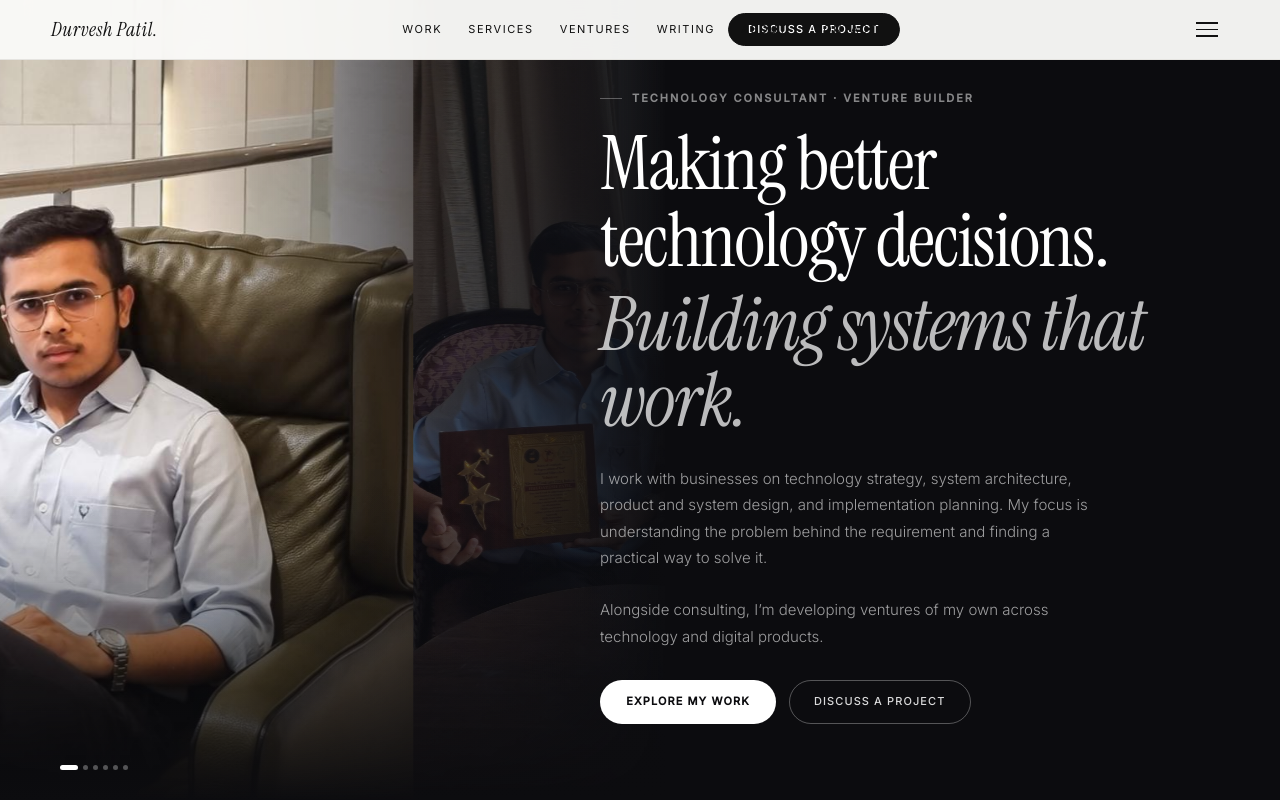
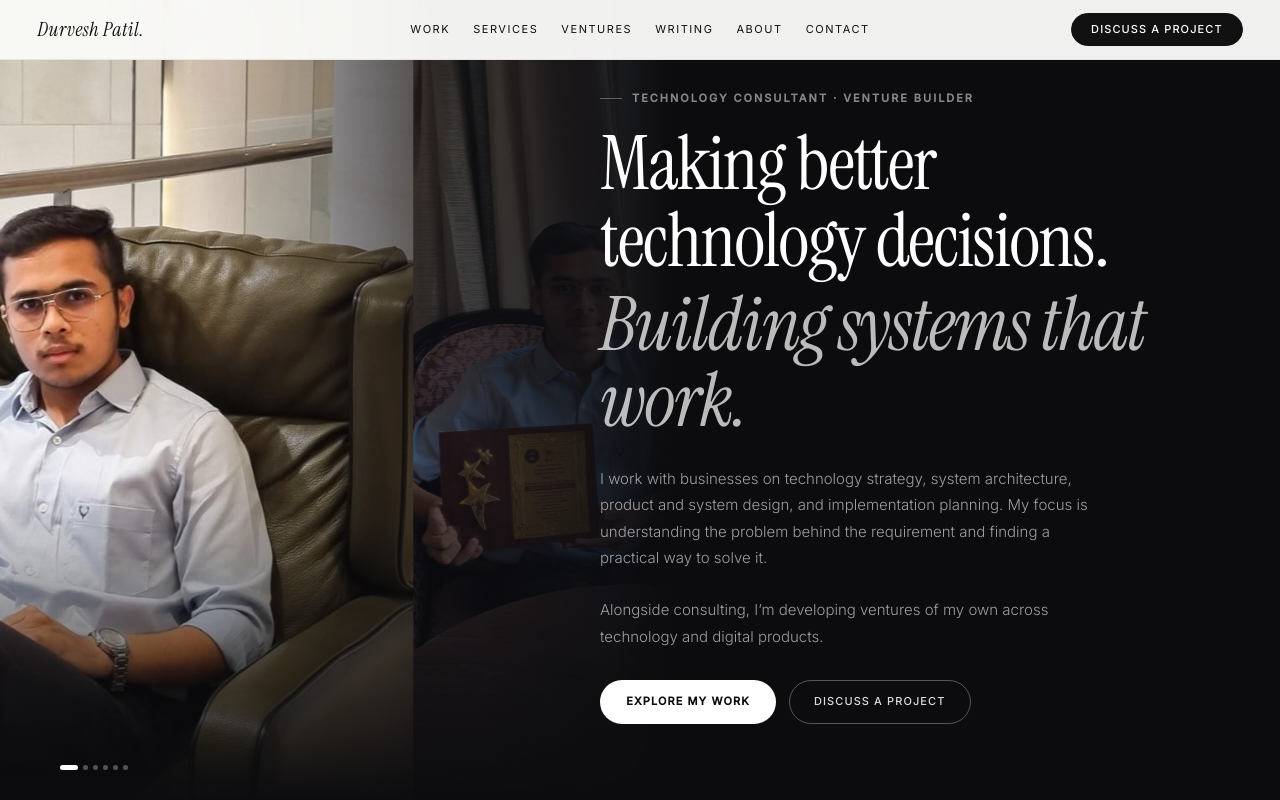
Before and after one commit to durveshpatil17/durvesh-portfolio-2026, a React (Vite) app: page / in a window 1280 px wide. Shown: the top 800 px of the page. Built offline with nearby package versions, Linux system fonts and the light colour scheme.

Commit message:
style: center desktop navbar links with 3-column grid and update breakpoint

```diff
--- a/src/index.css
+++ b/src/index.css
@@ -14,15 +14,15 @@ html, body {
   color: #111111;
 }
 
-/* Responsive visibility */
+/* Responsive visibility for Header */
 .nav-links-desktop { display: none; }
 .nav-cta-desktop { display: none; }
 .nav-menu-btn { display: flex; }
 
-@media (min-width: 768px) {
+@media (min-width: 1024px) {
   .nav-links-desktop { display: flex; }
-  .nav-cta-desktop { display: block; }
-  .nav-menu-btn { display: none; }
+  .nav-cta-desktop { display: inline-flex; }
+  .nav-menu-btn { display: none !important; }
 }
 
 /* ═══════════════════ HERO — Mobile stacked, Desktop side-by-side ═══════════════════ */
--- a/src/layout/Navbar.jsx
+++ b/src/layout/Navbar.jsx
@@ -63,10 +63,12 @@ export default function Navbar() {
         onMouseEnter={() => setHovered(true)}
         onMouseLeave={() => setHovered(false)}
         style={{
-          position: 'fixed', top: 0, left: 0, right: 0, zIndex: 100,
+          position: 'fixed',
+          top: 0,
+          left: 0,
+          right: 0,
+          zIndex: 100,
           height: '60px',
-          display: 'flex', alignItems: 'center',
-          padding: '0 clamp(1.25rem, 4vw, 3.5rem)',
           transition: 'background 0.35s ease, border-color 0.35s ease, backdrop-filter 0.35s ease',
           background: navBg,
           borderBottom: navBorder,
@@ -74,29 +76,55 @@ export default function Navbar() {
           WebkitBackdropFilter: blurVal,
         }}
       >
-        {/* Logo — always left */}
-        <Link to="/" style={{
-          fontFamily: S.serif, fontSize: '1.3rem',
-          color: logoCol, textDecoration: 'none',
-          letterSpacing: '0.03em', fontStyle: 'italic',
-          transition: 'color 0.3s', flexShrink: 0, marginRight: 'auto',
-        }}>
+        <div
+          style={{
+            maxWidth: '1320px',
+            height: '100%',
+            margin: '0 auto',
+            padding: '0 clamp(1.25rem, 3.5vw, 2.5rem)',
+            display: 'grid',
+            gridTemplateColumns: '1fr auto 1fr',
+            alignItems: 'center',
+            gap: '1rem',
+          }}
+        >
+          {/* 1. Left: Wordmark */}
+          <div style={{ gridColumn: 1, justifySelf: 'start', display: 'flex', alignItems: 'center', minWidth: 0 }}>
+            <Link
+              to="/"
+              style={{
+                fontFamily: S.serif,
+                fontSize: '1.3rem',
+                color: logoCol,
+                textDecoration: 'none',
+                letterSpacing: '0.03em',
+                fontStyle: 'italic',
+                transition: 'color 0.3s',
+                whiteSpace: 'nowrap',
+              }}
+            >
               Durvesh Patil.
             </Link>
+          </div>
 
-        {/* Desktop nav links — centred absolutely within the bar */}
-        <div className="nav-links-desktop" style={{
-          gap: '1.75rem',
-          position: 'absolute',
-          left: '50%',
-          transform: 'translateX(-50%)',
-          maxWidth: 'calc(100% - 380px)',
-          overflow: 'hidden',
-        }}>
+          {/* 2. Center: Desktop navigation links (strictly in its own center grid column) */}
+          <div
+            className="nav-links-desktop"
+            style={{
+              gridColumn: 2,
+              justifySelf: 'center',
+              alignItems: 'center',
+              gap: 'clamp(1rem, 1.8vw, 1.75rem)',
+              minWidth: 0,
+            }}
+          >
             {LINKS.map(({ to, label }) => {
               const active = isActive(to);
               return (
-              <Link key={to} to={to} style={{
+                <Link
+                  key={to}
+                  to={to}
+                  style={{
                     color: active ? activeCol : textCol,
                     textDecoration: 'none',
                     fontSize: '11px',
@@ -107,71 +135,94 @@ export default function Navbar() {
                     position: 'relative',
                     whiteSpace: 'nowrap',
                   }}
-                onMouseEnter={e => e.currentTarget.style.color = active ? activeCol : (onHero ? '#FFFFFF' : '#534AB7')}
-                onMouseLeave={e => e.currentTarget.style.color = active ? activeCol : textCol}
+                  onMouseEnter={(e) => (e.currentTarget.style.color = active ? activeCol : onHero ? '#FFFFFF' : '#534AB7')}
+                  onMouseLeave={(e) => (e.currentTarget.style.color = active ? activeCol : textCol)}
                 >
                   {label}
                   {active && (
-                  <span style={{
-                    position: 'absolute', bottom: '-5px', left: 0, right: 0,
-                    height: '1.5px', borderRadius: '1px',
+                    <span
+                      style={{
+                        position: 'absolute',
+                        bottom: '-5px',
+                        left: 0,
+                        right: 0,
+                        height: '1.5px',
+                        borderRadius: '1px',
                         background: onHero ? 'rgba(255,255,255,0.55)' : '#534AB7',
-                  }} />
+                      }}
+                    />
                   )}
                 </Link>
               );
             })}
           </div>
 
-        {/* Restrained CTA — Discuss a Project */}
+          {/* 3. Right: Desktop CTA or Mobile Hamburger */}
+          <div style={{ gridColumn: 3, justifySelf: 'end', display: 'flex', alignItems: 'center', gap: '0.75rem', minWidth: 0 }}>
             <Link
               to="/contact"
               className="nav-cta-desktop"
               style={{
-            marginLeft: 'auto',
-            flexShrink: 0,
                 padding: '0.45rem 1.25rem',
                 background: ctaBg,
                 border: `0.5px solid ${ctaBorder}`,
                 color: ctaColor,
                 borderRadius: '30px',
-            fontSize: '11px', letterSpacing: '0.1em', textTransform: 'uppercase',
-            textDecoration: 'none', fontWeight: 500,
+                fontSize: '11px',
+                letterSpacing: '0.1em',
+                textTransform: 'uppercase',
+                textDecoration: 'none',
+                fontWeight: 500,
                 transition: 'background 0.25s, border-color 0.25s, opacity 0.2s',
                 whiteSpace: 'nowrap',
+                alignItems: 'center',
               }}
-          onMouseEnter={e => e.currentTarget.style.opacity = '0.75'}
-          onMouseLeave={e => e.currentTarget.style.opacity = '1'}
+              onMouseEnter={(e) => (e.currentTarget.style.opacity = '0.75')}
+              onMouseLeave={(e) => (e.currentTarget.style.opacity = '1')}
             >
               Discuss a Project
             </Link>
 
-        {/* Hamburger — mobile only */}
             <button
               className="nav-menu-btn"
-          onClick={() => setMenuOpen(v => !v)}
+              onClick={() => setMenuOpen((v) => !v)}
               aria-label="Toggle menu"
               style={{
-            background: 'none', border: 'none', cursor: 'pointer',
-            padding: '10px', marginLeft: 'auto',
-            display: 'flex', flexDirection: 'column', gap: '5px',
-            alignItems: 'center', justifyContent: 'center',
-            minWidth: '44px', minHeight: '44px',
+                background: 'none',
+                border: 'none',
+                cursor: 'pointer',
+                padding: '8px',
+                flexDirection: 'column',
+                gap: '5px',
+                alignItems: 'center',
+                justifyContent: 'center',
+                minWidth: '44px',
+                minHeight: '44px',
               }}
             >
-          {[0, 1, 2].map(i => (
-            <span key={i} style={{
-              display: 'block', width: '22px', height: '1.5px',
+              {[0, 1, 2].map((i) => (
+                <span
+                  key={i}
+                  style={{
+                    display: 'block',
+                    width: '22px',
+                    height: '1.5px',
                     background: burgerCol,
                     transition: 'all 0.3s',
                     transform: menuOpen
-                ? i === 0 ? 'rotate(45deg) translate(4.5px, 4.5px)'
-                  : i === 2 ? 'rotate(-45deg) translate(4.5px, -4.5px)' : 'none'
+                      ? i === 0
+                        ? 'rotate(45deg) translate(4.5px, 4.5px)'
+                        : i === 2
+                        ? 'rotate(-45deg) translate(4.5px, -4.5px)'
+                        : 'none'
                       : 'none',
                     opacity: menuOpen && i === 1 ? 0 : 1,
-            }} />
+                  }}
+                />
               ))}
             </button>
+          </div>
+        </div>
       </nav>
 
       {/* Full-screen mobile menu */}
```
Lines whose indentation alone changed are shown as unchanged.
